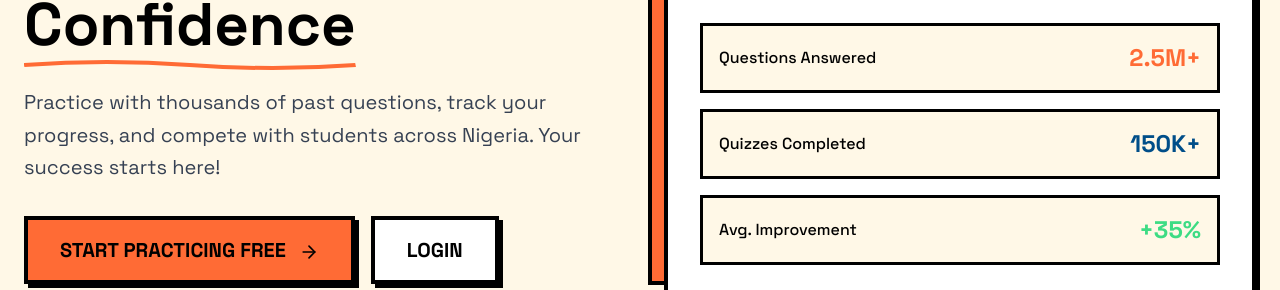
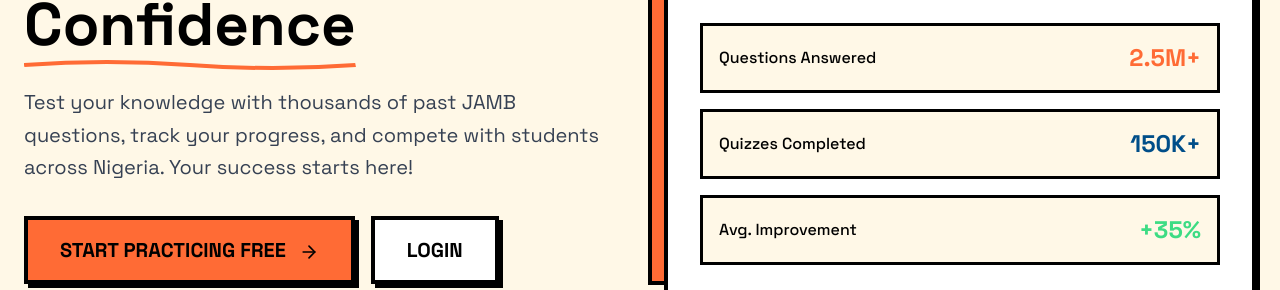
Before and after one commit to Lawsonredeye/atp, a React (Vite) app in the folder frontend/: page / in a window 1280 px wide. Shown: the part 409-699 px from the top of the page. Built offline with nearby package versions, Linux system fonts and the light colour scheme; no server answers.

Commit message:
feat: Update text in Home component to specify JAMB questions

```diff
--- a/frontend/src/pages/Home.tsx
+++ b/frontend/src/pages/Home.tsx
@@ -63,7 +63,7 @@
                 </span>
               </h1>
               <p className="font-body text-lg sm:text-xl text-gray-700 mb-8 leading-relaxed">
-                Practice with thousands of past questions, track your progress, and compete with students across Nigeria. Your success starts here!
+                Test your knowledge with thousands of past JAMB questions, track your progress, and compete with students across Nigeria. Your success starts here!
               </p>
               <div className="flex flex-col sm:flex-row gap-4">
                 {state.isAuthenticated ? (
```
